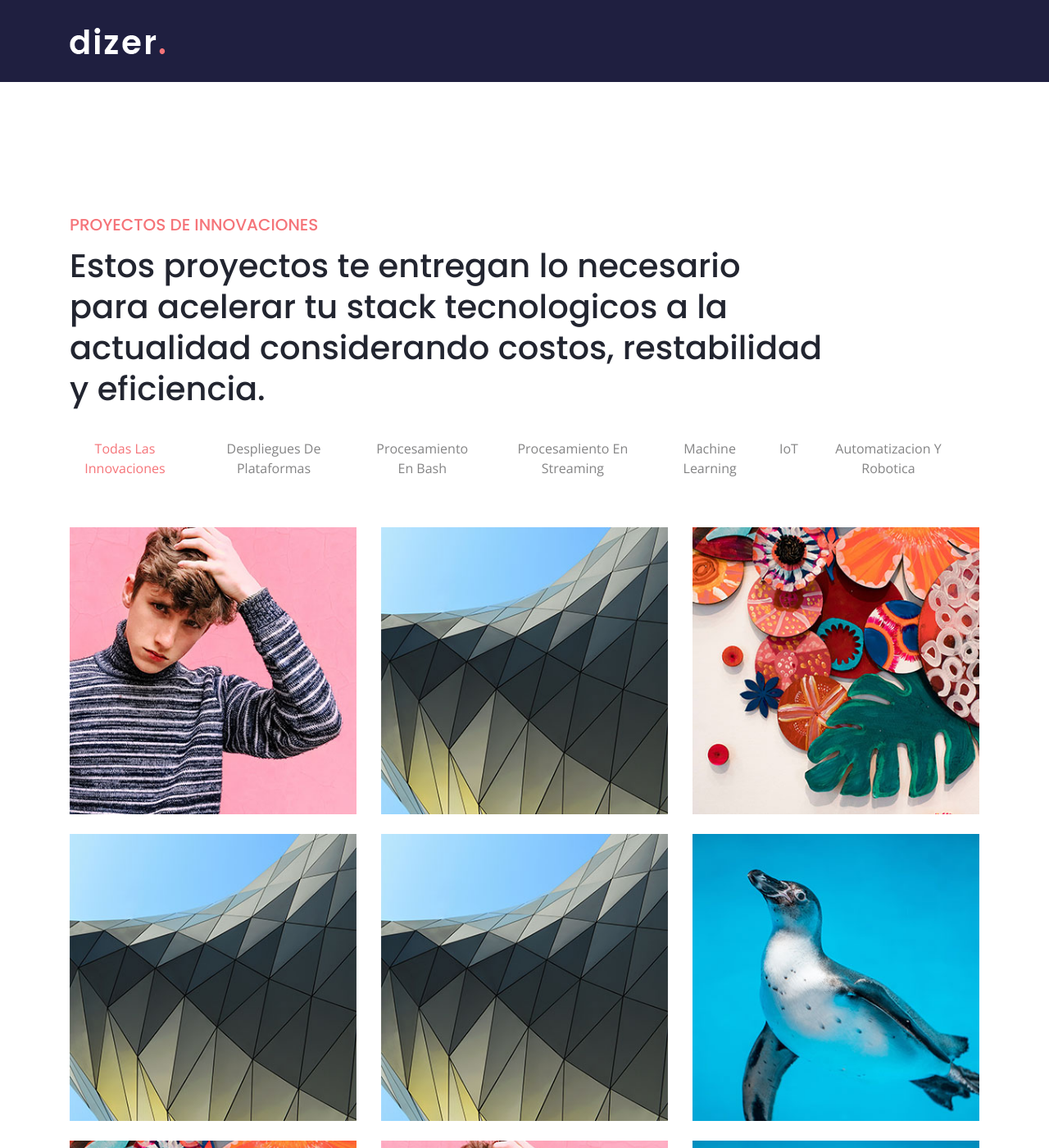
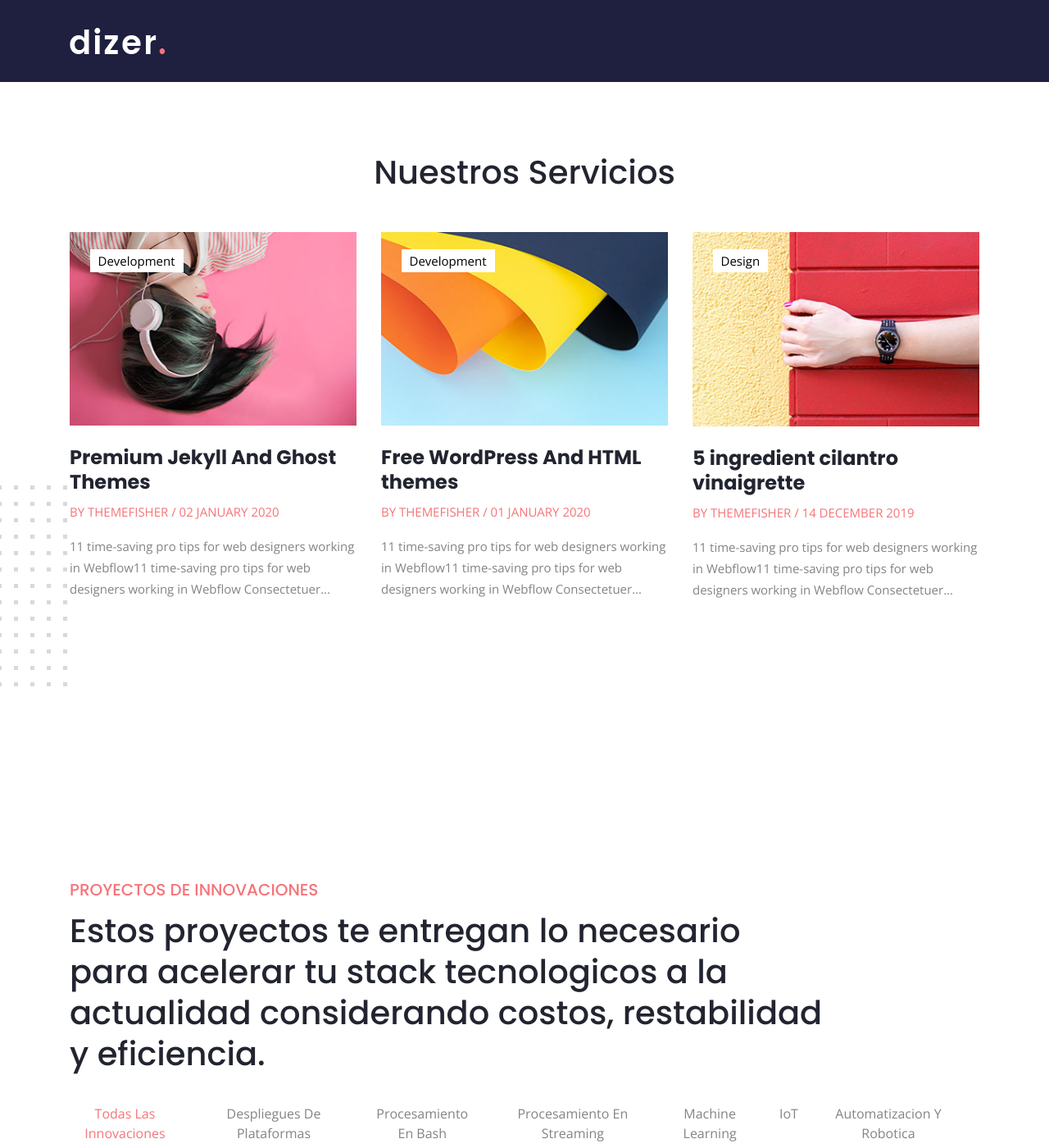
Before and after one commit to armandoytriago/aj2, a Jekyll site: the page built from index.html, in a window 1280 px wide and 1400 px high, scrolled down 1474 px. Shown: the whole window at 82% size. Built offline with Jekyll 4.4.1, drawn with Linux system fonts in a browser that asks for light colours; part of the change alters nothing that is shown.

```diff
--- a/index.html
+++ b/index.html
@@ -4,8 +4,8 @@ layout: default
 
 {% include hero_area_2.html %}
 {% include services_2.html %}
-{% include portfolios_2.html %}
+{% include blog.html %}
 {% include testimonials_2.html %}
 {% include count_down_2.html %}
-{% include blog.html %}
+{% include portfolios_2.html %}
 {% include contact.html %}
```
